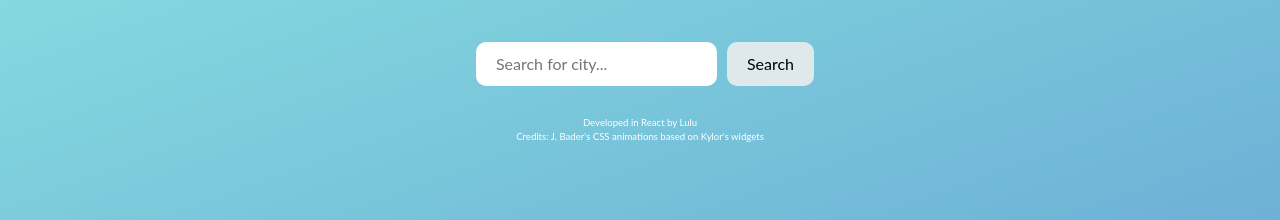
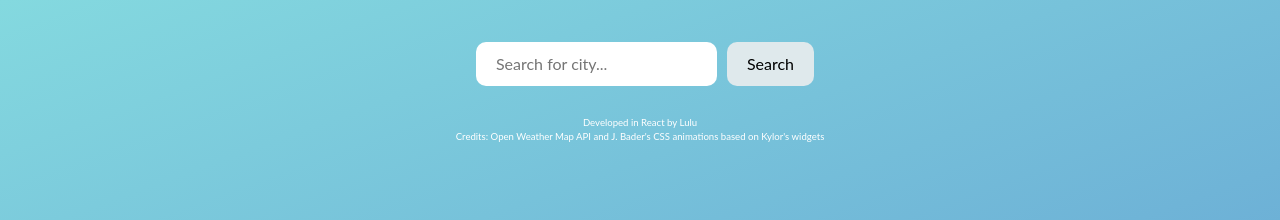
Before and after one commit to luluvann/react-weather-app, a React (Create React App) app: page / in a window 1280 px wide. Shown: the top 220 px of the page. Built offline with nearby package versions, Linux system fonts and the light colour scheme; no server answers; the HTML template or start-up script is replaced by a standard one; a web font is replaced by a local one.

Commit message:
fixed footer

```diff
--- a/src/Components/Footer.js
+++ b/src/Components/Footer.js
@@ -7,8 +7,8 @@
     render(){
         return (
             <div className="footer">
-                <div> Developed in React by <a href="https://github.com/luluvannary">Lulu</a></div>
-                <div>Credits: <a href="https://codepen.io/joshbader/pen/EjXgqr">J. Bader's CSS animations</a> based on <a href="https://dribbble.com/shots/2097042-Widget-Weather">Kylor's widgets</a></div>
+                <div> Developed in React by <a href="https://github.com/luluvann">Lulu</a></div>
+                <div>Credits: <a href="https://openweathermap.org/current">Open Weather Map API</a> and <a href="https://codepen.io/joshbader/pen/EjXgqr">J. Bader's CSS animations</a> based on <a href="https://dribbble.com/shots/2097042-Widget-Weather">Kylor's widgets</a></div>
 
             </div>
         )
```
